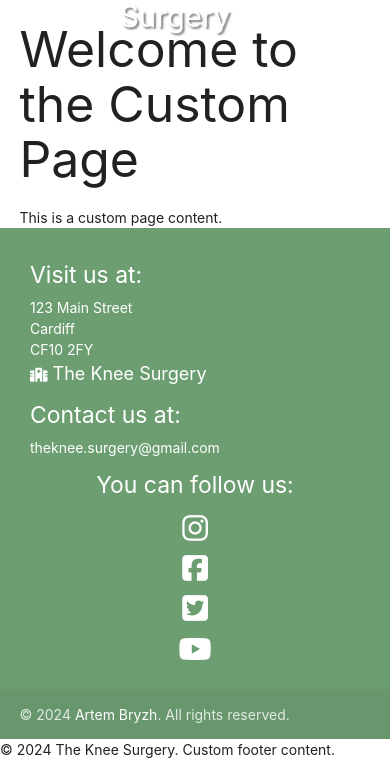
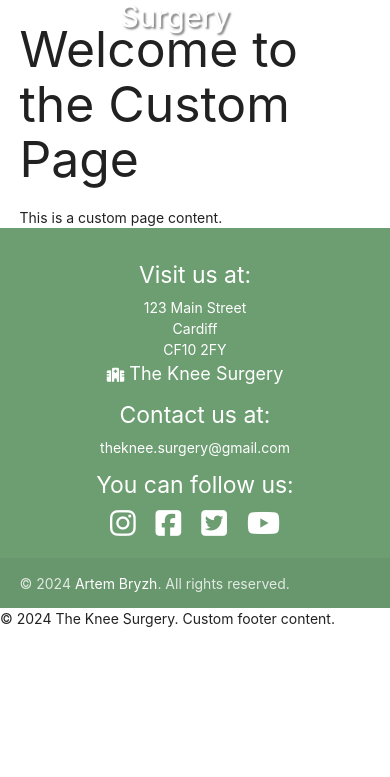
Before and after one commit to pagaslav/theknee-surgery, a Flask app: page / in a window 390 px wide. Shown: the part 67-844 px from the top of the page. Run offline with Flask 3, Linux system fonts and the light colour scheme; some libraries are stand-ins or nearby versions; some web fonts are replaced.

Commit message:
Add Media queries for footer

```diff
--- a/static/css/style.css
+++ b/static/css/style.css
@@ -89,6 +89,30 @@ nav ul.right li a:hover {
   vertical-align: middle;
 }
 
+/* Media queries for responsive design */
+@media (max-width: 993px) {
+  .page-footer .container .row {
+    text-align: center;
+    justify-content: center;
+  }
+
+  .page-footer .col {
+    float: none;
+    display: inline-block;
+    vertical-align: top;
+    margin: 0 auto;
+  }
+
+  .social-icons ul {
+    flex-direction: row;
+    justify-content: center;
+  }
+
+  .social-icons li {
+    margin: 0 10px;
+  }
+}
+
 @media (max-width: 600px) {
   .brand-logo i {
     display: none;
```
